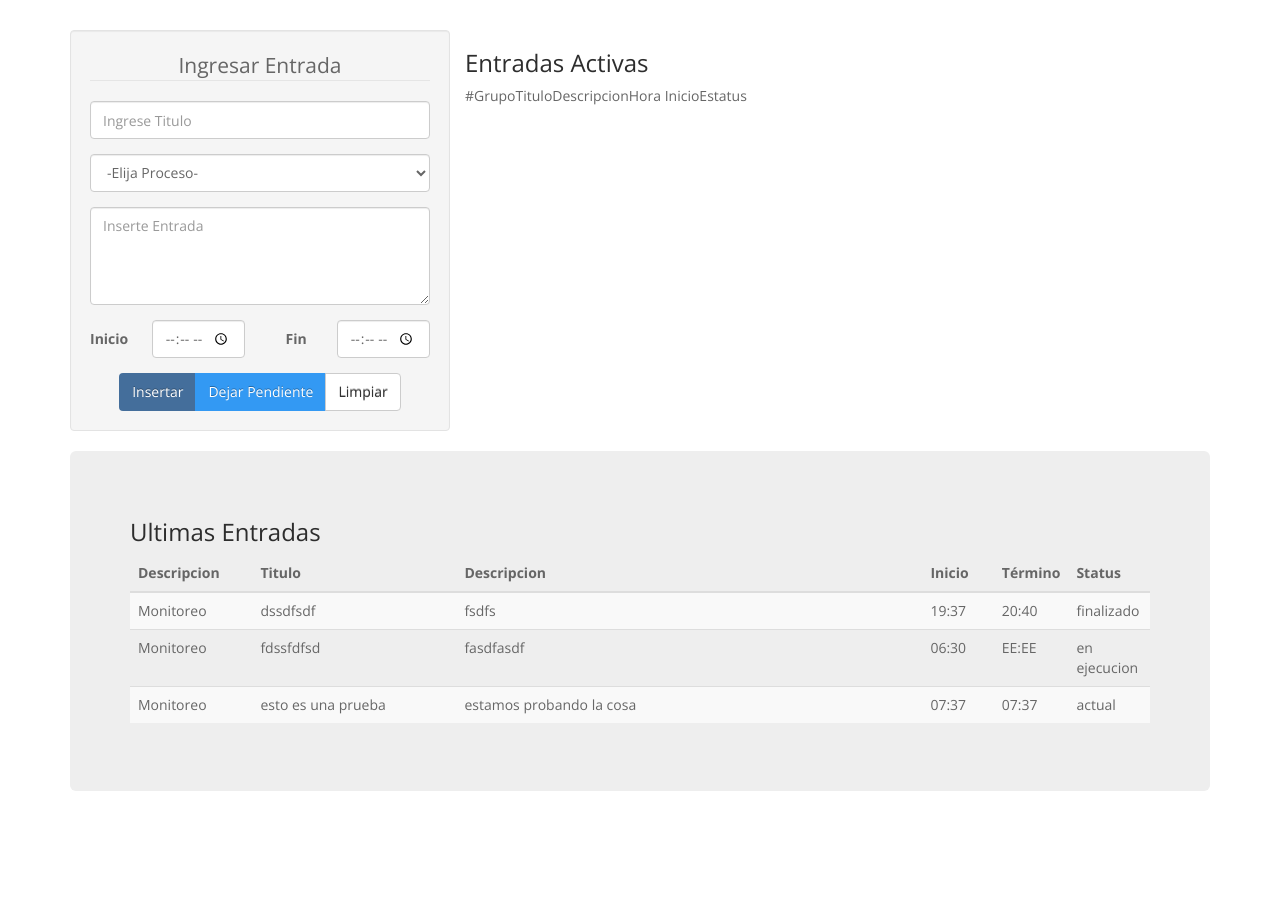
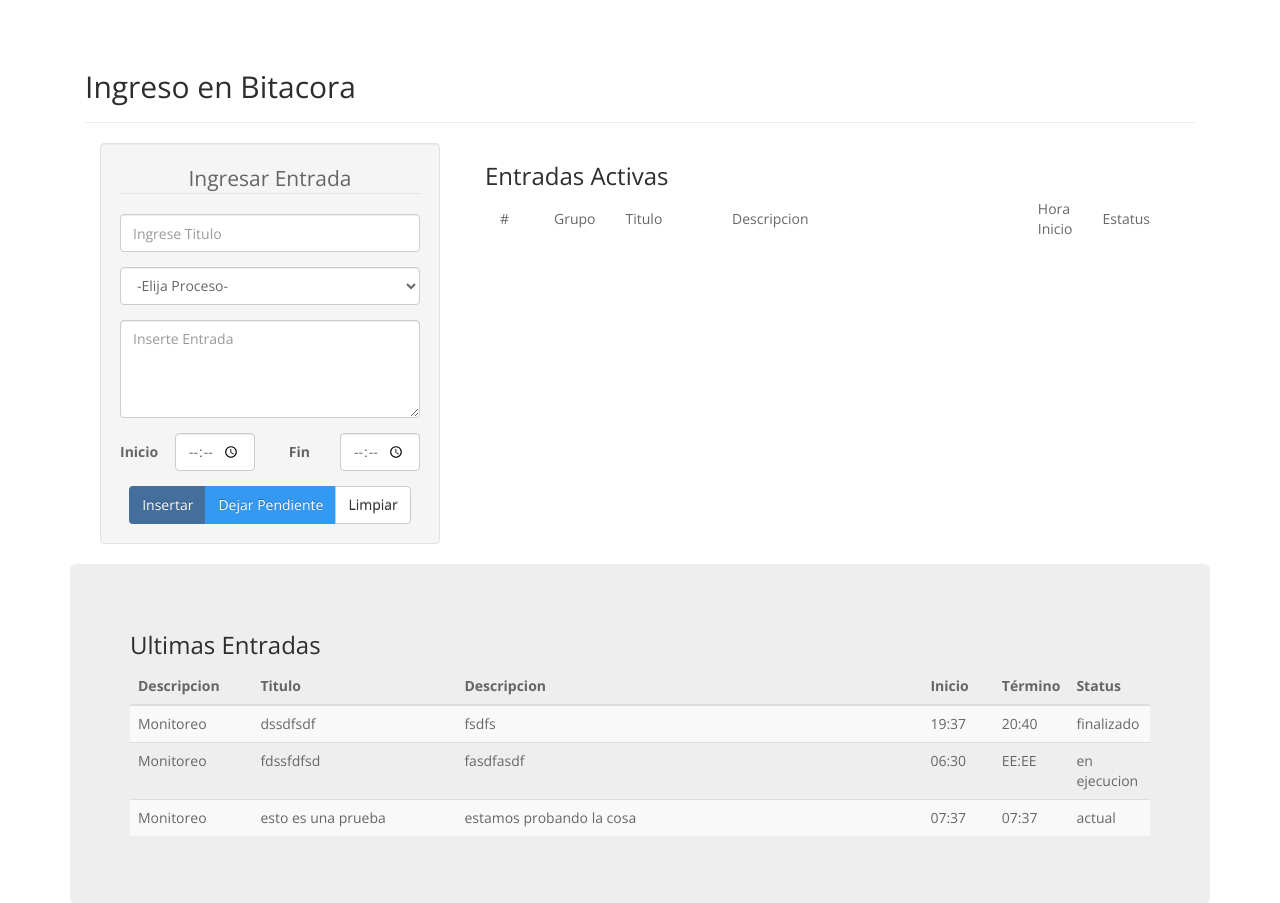
Before and after one commit to themakunga/portalBitacora, a PHP site: page / in a window 1280 px wide. Shown: the part 60-963 px from the top of the page. Before the commit the page ends 851 px from the top, so only its background shows below. Run offline with PHP 8.4, Linux system fonts and the light colour scheme; the visitor is signed in with stand-in values (Sample User, id 1); data comes from the database, SQL or seed files in the repository; some libraries are stand-ins or nearby versions.

Commit message:
0.32.5
se corrigen errores de ordenamiento, se crea nueva pagina php para
organizar los divs y no perder el control en otras resoluciones / se
pierde lo responsivo de la seccion insertar

```diff
--- a/body.php
+++ b/body.php
@@ -30,8 +30,9 @@
 		<div class="tab-pane fade in active" id="insertar">
 			<p>
 				<?php
-					include 'sections/insertar.php';
-					include 'sections/activas.php';
+					include 'sections/main-insert.php';
+					//include 'sections/insertar.php';
+					//include 'sections/activas.php';
 					include 'sections/ultimas.php';
 				?>
 			</p>
--- a/sections/activas.php
+++ b/sections/activas.php
@@ -2,17 +2,17 @@
 $ultimas = entradasEjecucion();
 
 ?>
-<div class="col-lg-6">
+<div class="col-lg-12">
 <h3>Entradas Activas</h3>
 <table>
 	<thead>
 		<tr>
-			<td>#</td>
-			<td>Grupo</td>
-			<td>Titulo</td>
-			<td>Descripcion</td>
-			<td>Hora Inicio</td>
-			<td>Estatus</td>
+			<td class="col-xs-1">#</td>
+			<td class="col-xs-1">Grupo</td>
+			<td class="col-xs-2">Titulo</td>
+			<td class="col-xs-6">Descripcion</td>
+			<td class="col-xs-1">Hora Inicio</td>
+			<td class="col-xs-1">Estatus</td>
 		</tr>
 	</thead>
 	<tbody>
--- a/sections/insertar.php
+++ b/sections/insertar.php
@@ -1,6 +1,6 @@
 <?php require_once ('functions/funciones.php');?>
 <form id="inserta-entrada" class="form-horizontal" name="insertar" method="post" action="functions/f-insertar.php">
-<div class="col-lg-4 well bs-component">
+<div class="col-lg-12 well bs-component">
 	<div class="bs-component text-center">	<fieldset>
 		<legend>Ingresar Entrada</legend>
 			<div class="form-group">
--- /dev/null
+++ b/sections/main-insert.php
@@ -0,0 +1,19 @@
+<?php
+
+?>
+<div class="col-lg-12">
+		<div class="page-header">
+			<h2>Ingreso en Bitacora</h2>
+		</div>
+
+		<div class="col-lg-4">
+			<div class="bs-component">
+				<?php include 'insertar.php'; ?>
+			</div>
+		</div>
+		<div class="col-lg-8">
+			<div class="bs-component">
+				<?php include 'activas.php'; ?>
+			</div>
+		</div>
+</div>
```
